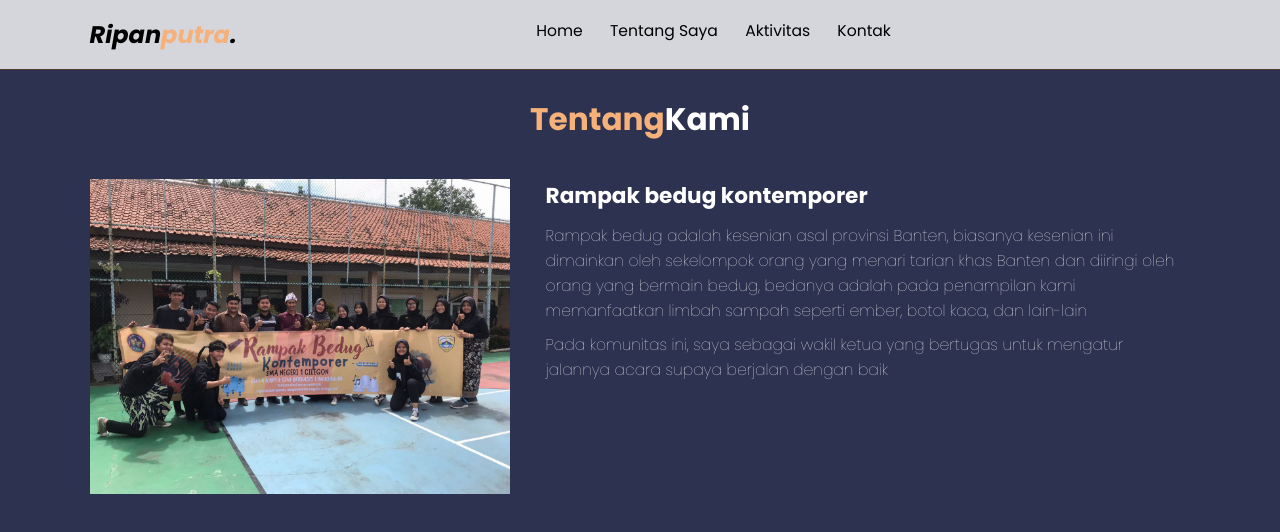
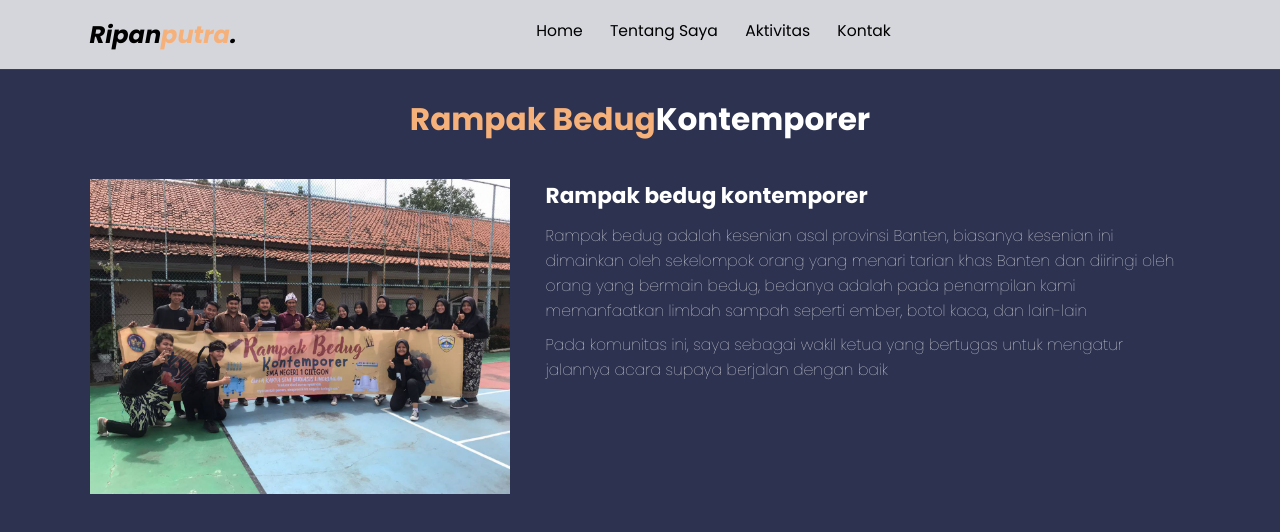
Before and after one commit to penyulaut/Profile_RipanPutra, a plain HTML site: page menu5.html in a window 1280 px wide. Drawn offline with nearby package versions, Linux system fonts and the light colour scheme.

Commit message:
Update menu5.html

```diff
--- a/menu5.html
+++ b/menu5.html
@@ -46,7 +46,7 @@
     </nav>
     <!-- Navbar end -->
     <div class="experience">
-        <h2><span>Tentang</span>Kami</h2>
+        <h2><span>Rampak Bedug</span>Kontemporer</h2>
 
         <div class="row">
             <div class="layer">
```
